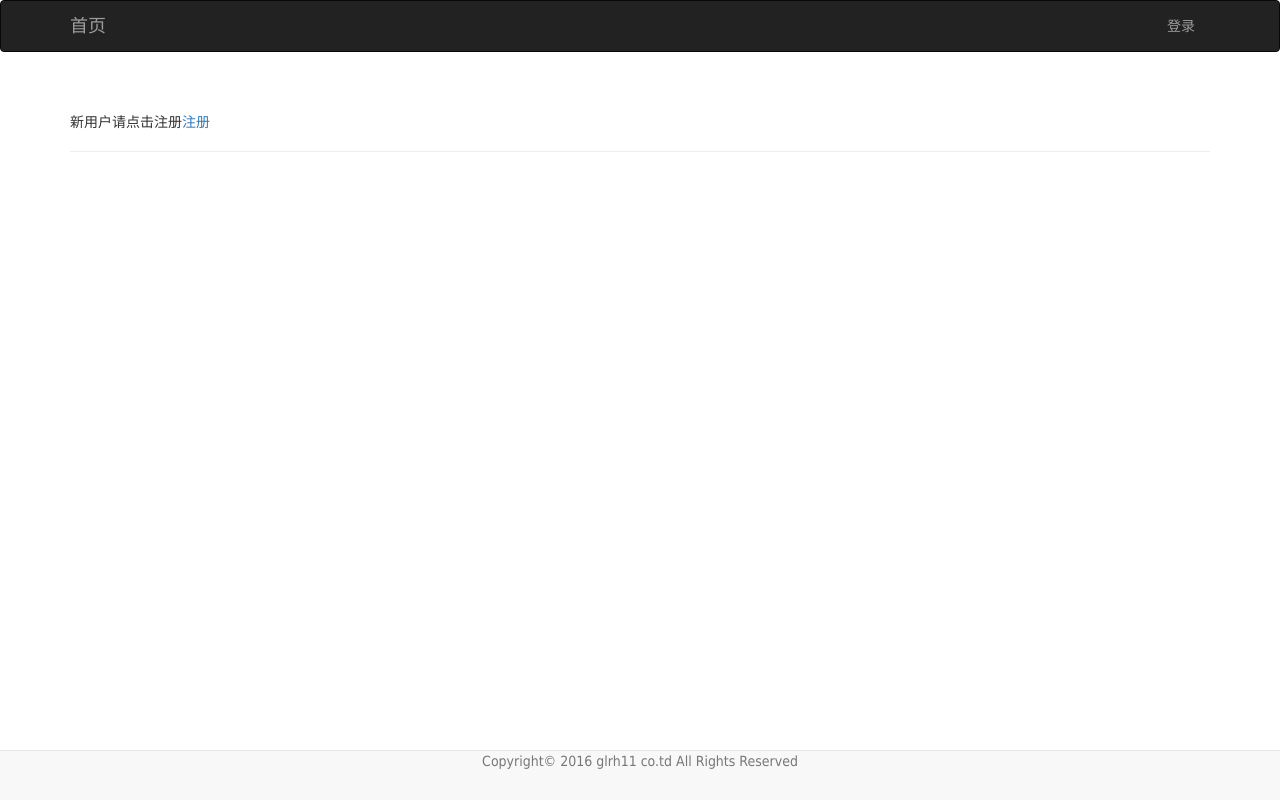
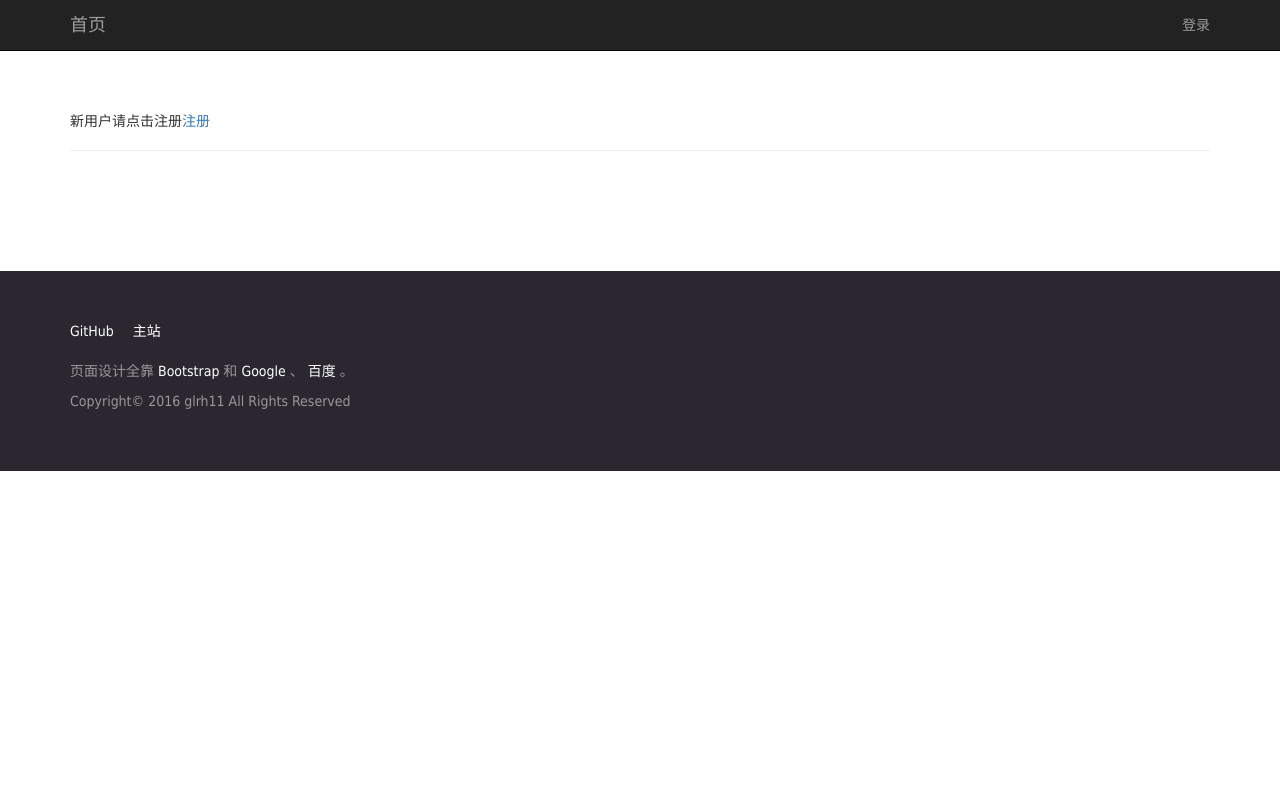
Before and after one commit to glrh111/xinglu, a Flask app: page / in a window 1280 px wide. Run offline with Flask 2, Linux system fonts and the light colour scheme; data that the repository does not hold is empty; some libraries are stand-ins or nearby versions.

Commit message:
add styles

```diff
--- a/app/static/css/main.css
+++ b/app/static/css/main.css
@@ -1,3 +1,64 @@
 body, button, input, select, textarea, h1, h2, h3, h4, h5, h6 {
     font-family: Microsoft YaHei, '宋体', Tahoma, Helvetica, Arial, "\5b8b\4f53", sans-serif;
 }
+
+/* footer展示相关的 */
+.bs-docs-footer {
+    padding-top: 50px;
+    padding-bottom: 50px;
+    margin-top: 100px;
+    color: #99979c;
+    text-align: left;
+    background-color: #2a2730
+}
+
+.bs-docs-footer a {
+    color: #fff
+}
+
+.bs-docs-footer-links {
+    padding-left: 0;
+    margin-bottom: 20px
+}
+
+.bs-docs-footer-links li {
+    display: inline-block
+}
+
+.bs-docs-footer-links li+li {
+    margin-left: 15px
+}
+
+/* 主页文章的展示 */
+.bs-example {
+    position: relative;
+    padding: 45px 15px 15px;
+    margin: 0 -15px 15px;
+    border-color: #e5e5e5 #eee #eee;
+    border-style: solid;
+    border-width: 1px 0;
+    -webkit-box-shadow: inset 0 3px 6px rgba(0,0,0,.05);
+    box-shadow: inset 0 3px 6px rgba(0,0,0,.05)
+}
+
+.bs-example:after {
+    position: absolute;
+    top: 15px;
+    left: 15px;
+    font-size: 12px;
+    font-weight: 700;
+    color: #959595;
+    text-transform: uppercase;
+    letter-spacing: 1px;
+    content: "文章列表："
+}
+.posts .media-left img {
+    width: 64px;
+    height: 64px;
+    border-radius: 32px
+}
+.navbar-right img {
+    width: 50px;
+    height: 50px;
+    border-radius: 25px
+}
--- a/app/templates/base.html
+++ b/app/templates/base.html
@@ -16,7 +16,7 @@
 {% endblock %}
 
 {% block navbar %}
-<div class="navbar navbar-inverse" role="navigation">
+<nav class="navbar navbar-inverse navbar-static-top" role="navigation">
 	<div class="container">
 		<div class="navbar-header">
 			<button type="button" class="navbar-toggle"
@@ -40,7 +40,7 @@
 		</ul>
 		<ul class="nav navbar-nav navbar-right">
 			{% if current_user.is_authenticated %}
-				<li><img class="img-rounded profile-thumbnail" src="{{ current_user.head_portrait }}"></li>
+				<li><img class="img-responsive img-rounded profile-thumbnail" src="{{ current_user.head_portrait }}"></li>
 				<li><a href="{{ url_for('main.user', username=current_user.username) }}">{{ current_user.username }}</a></li>
 				<li><a href="{{ url_for('auth.logout') }}">退出</a></li>
 				}
@@ -50,7 +50,7 @@
 		</ul>
 	</div>
 </div>
-</div>
+</nav>
 {% endblock %}
 
 {% block content %}
@@ -70,13 +70,29 @@
 
 </div>
 
-<div id="footer" class="container">
-<nav class="navbar navbar-default navbar-fixed-bottom">
-    <div class="navbar-inner navbar-content-center">
-        <p class="text-muted credit" style="text-align:center;">
+{# <div id="footer">
+<nav class="navbar navbar-default navbar-static-bottom">
+    <div class="container-fluid">
+        <p class="navbar-text text-muted credit">
             Copyright&copy; 2016 glrh11 co.td All Rights Reserved
         </p>
     </div>
 </nav>
-</div>
+</div> #}
+
+<footer class="bs-docs-footer" role="contentinfo">
+	<div class="container">
+		<ul class="bs-docs-footer-links">
+			<li><a href="https://github.com/glrh111/flask2" target="_blank">GitHub</a></li>
+			<li><a href="{{ url_for('main.index') }}" target="_blank">主站</a></li>
+		</ul>
+		<p>
+			页面设计全靠 <a href="http://getbootstrap.com/" target="_blank">Bootstrap</a> 和 <a href="https://google.com/" target="_blank">Google</a> 、 <a href="https://www.baidu.com/" target="_blank">百度</a> 。
+		</p>
+		<p>
+			 Copyright&copy; 2016 glrh11 All Rights Reserved
+		</p>
+	</div>
+</footer>
+
 {% endblock %}
```
Also changed, not shown: app/templates/_posts.html (+32 -20 lines).
